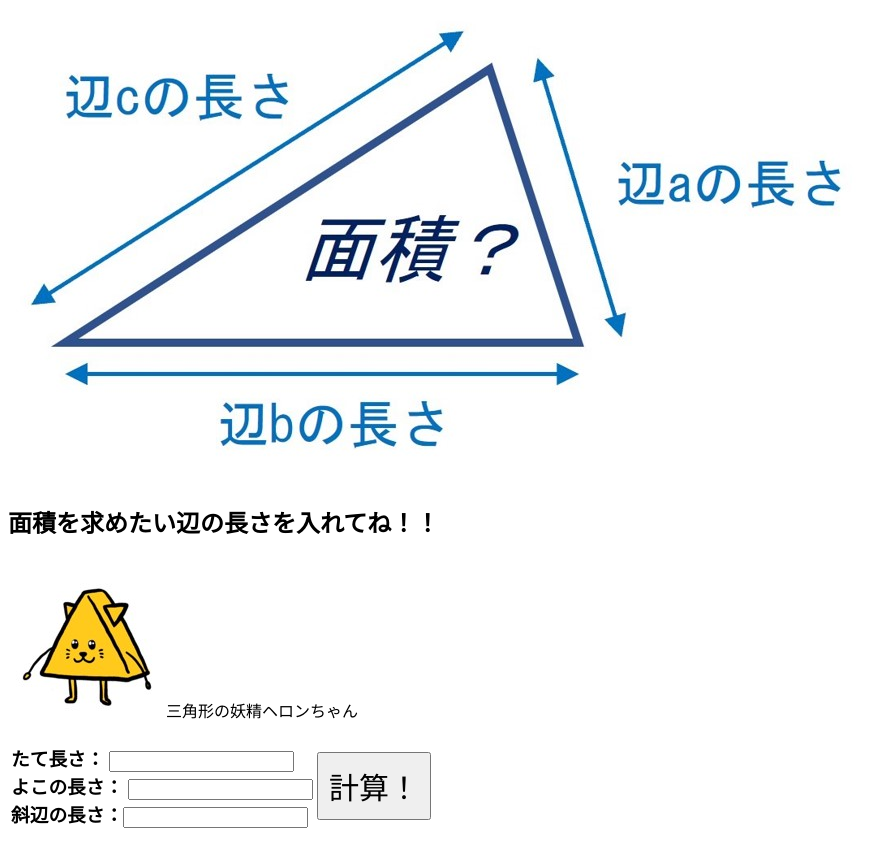
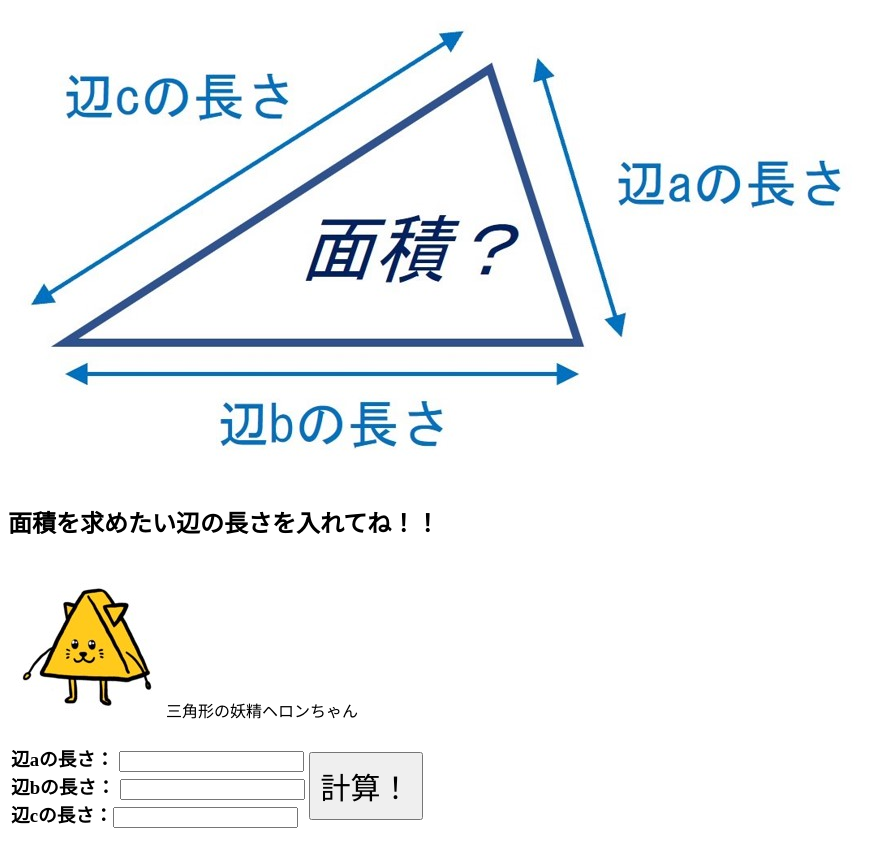
Before and after one commit to GrowUpShakuji/hr1, a plain HTML site: page index.html in a window 1280 px wide. Shown: the whole page, without its empty margins (0-896 px from the left). Drawn offline with Linux system fonts and the light colour scheme.

Commit message:
Update index.html

```diff
--- a/index.html
+++ b/index.html
@@ -23,9 +23,9 @@ By Grow-Up prep-school Shakuji-Koen.
 <table>
 	<tbody>
 		<tr>
-			<td><h3>たて長さ： <input type="number" id="Len1" size="30"><BR>
-				よこの長さ： <input type="number" id="Len2" size="30"><BR>
-				斜辺の長さ：<input type="number" id="Len3" size="30"></h3></td>
+			<td><h3>辺aの長さ： <input type="number" id="Len1" size="30"><BR>
+				辺bの長さ： <input type="number" id="Len2" size="30"><BR>
+				辺cの長さ：<input type="number" id="Len3" size="30"></h3></td>
 			<td><input type="button" value="計算！" onclick="calc()" style="padding:10px;font-size:30px;"></td>
 		</tr>
 	</tbody>
@@ -55,7 +55,7 @@ By Grow-Up prep-school Shakuji-Koen.
 	}else{
 		if (SankakuCheck(L1,L2,L3)){
 			ImgChange1(1)
-			ImgChange2(2)
+			ImgChange2(0)
 			TextChange("やったぁ！計算できたよ～！！<BR>面積は、"+a+"だ～～！！");
 		}else{
 //三角形にならない場合の処理
```
